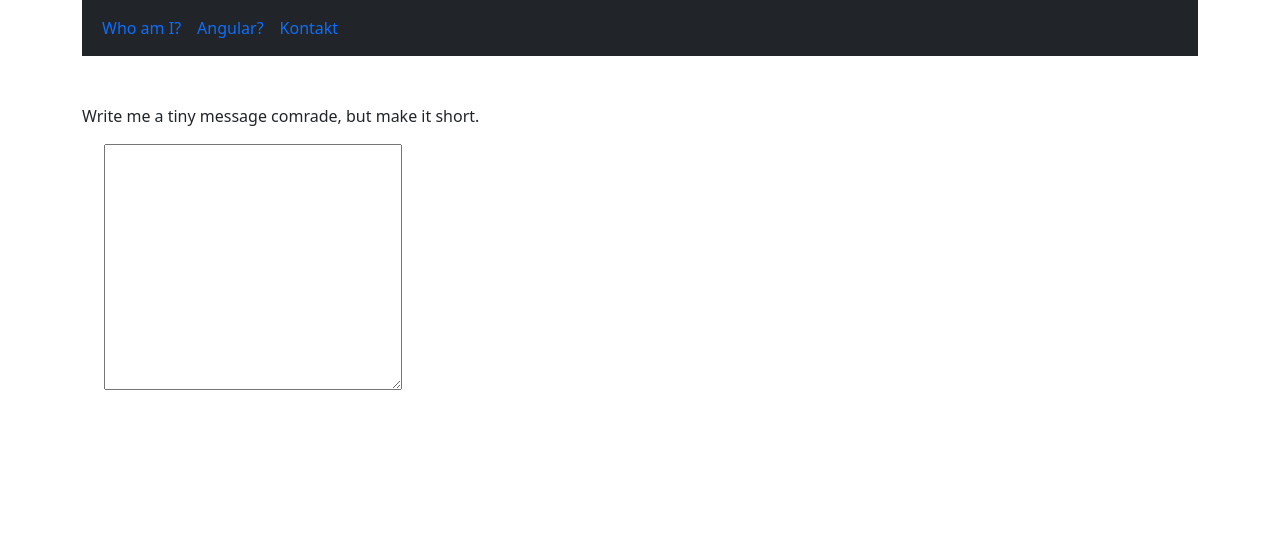
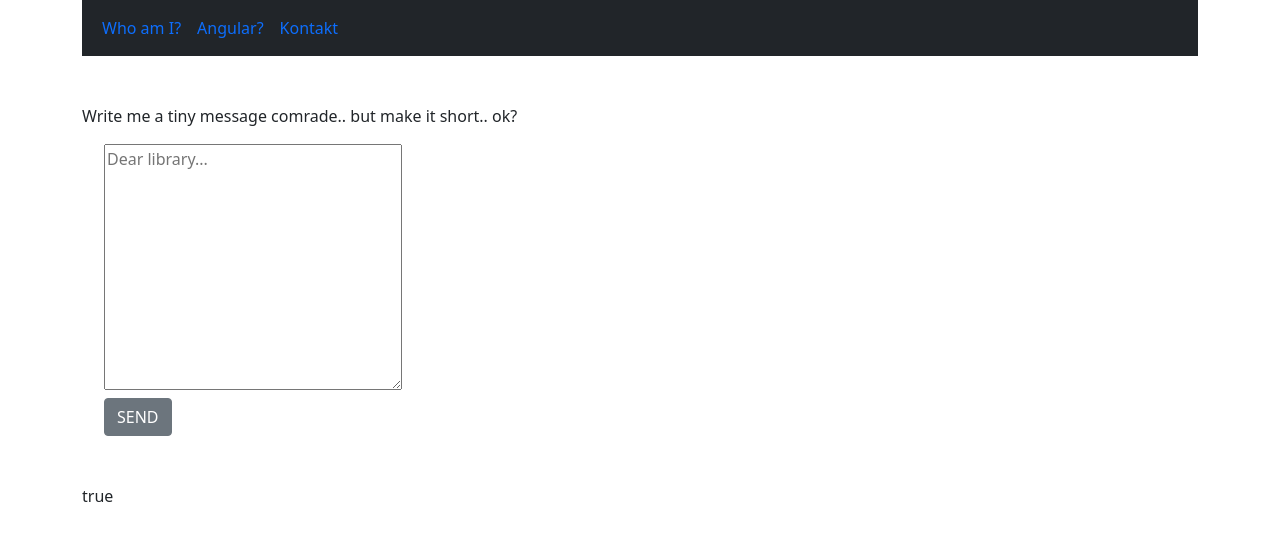
Before and after one commit to elktelomete/komplettering, an Angular app: page /kontakt in a window 1280 px wide. Shown: the top 540 px of the page. Built offline with nearby package versions, Linux system fonts and the light colour scheme.

Commit message:
form update

```diff
--- a/src/app/app.module.ts
+++ b/src/app/app.module.ts
@@ -1,10 +1,10 @@
 import { NgModule } from '@angular/core';
 import { BrowserModule } from '@angular/platform-browser';
+import { ReactiveFormsModule, FormsModule } from '@angular/forms';
 
 import { AppRoutingModule } from './app-routing.module';
 import { AppComponent } from './app.component';
 import { KontaktComponent } from './kontakt/kontakt.component';
-import { ReactiveFormsModule } from '@angular/forms';
 import { InfoComponent } from './info/info.component';
 import { ProfileComponent } from './profile/profile.component';
 import { HomiesComponent } from './profile/homies/homies.component';
@@ -23,6 +23,7 @@ import { AngularQAComponent } from './angular-qa/angular-qa.component';
     BrowserModule,
     AppRoutingModule,
     ReactiveFormsModule,
+    FormsModule,
 
   ],
   providers: [],
--- a/src/app/kontakt/kontakt.component.html
+++ b/src/app/kontakt/kontakt.component.html
@@ -1,6 +1,18 @@
-<div class="container pt-5">
-  <p cl>Write me a tiny message comrade, but make it short.</p></div>
-<div class="input-group spacing mx-auto" style="padding-left: 6.5rem;" >
-  <textarea id="" cols="30" rows="10" [formControl]="sendMessage" ></textarea></div>
-<div class="container pt-5">
-  <p>{{sendMessage.value}}</p></div>
+<form #MsgForm="ngForm">
+  <div class="container pt-5">
+    <p>Write me a tiny message comrade.. but make it short.. ok?</p></div>
+  <div class="row">
+    <div class="col">
+      <div class="form-group input-group spacing" style="padding-left: 6.5rem;" >
+        <textarea name="ak47" placeholder="Dear library..." cols="30" rows="10" [(ngModel)]="sendMessage.burnAfterSending">
+        </textarea>
+      </div>
+      <div class="container-fluid" style="padding: 0.5rem 0 0 6.5rem;">
+        <button type="submit" class=" btn btn-secondary">SEND</button>
+      </div>
+    </div>
+  </div>
+  <div class="container pt-5">
+    {{MsgForm.valid}}
+  </div>
+</form>
--- a/src/app/kontakt/kontakt.component.ts
+++ b/src/app/kontakt/kontakt.component.ts
@@ -9,7 +9,9 @@ import { FormControl } from '@angular/forms';
 })
 export class KontaktComponent implements OnInit {
 
-  sendMessage = new FormControl('');
+  sendMessage = {
+    burnAfterSending: "",
+  }
 
   constructor() { }
 
```
